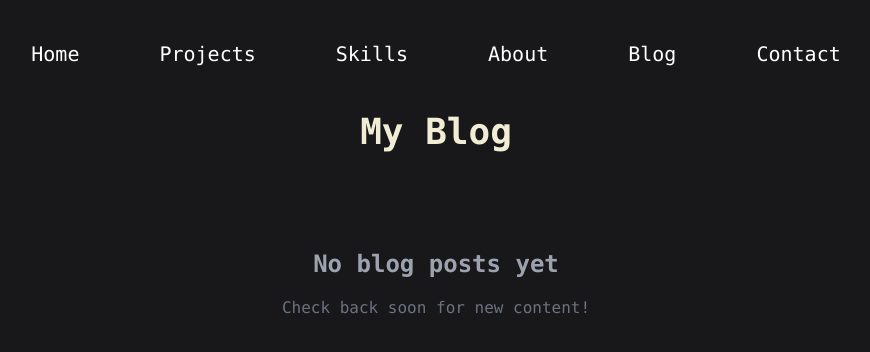
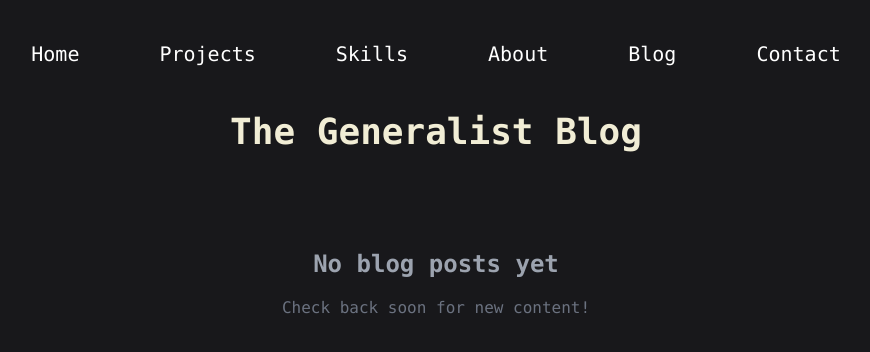
Before and after one commit to Viha123/viha123.github.io, a React (Create React App) app: page /blog in a window 1280 px wide. Shown: the top 352 px of the page, without its empty margins (204-1074 px from the left). Built offline with nearby package versions, Linux system fonts and the light colour scheme.

Commit message:
changed title of blog

```diff
--- a/src/components/Blog.js
+++ b/src/components/Blog.js
@@ -63,7 +63,7 @@ const Blog = () => {
     <div className="min-h-screen bg-zinc-900 pt-20">
       <div className="max-w-6xl mx-auto px-6 py-8">
         <h1 className="text-4xl font-bold text-center mb-12 text-peach-150">
-          My Blog
+          The Generalist Blog
         </h1>
 
         <Tags
```
